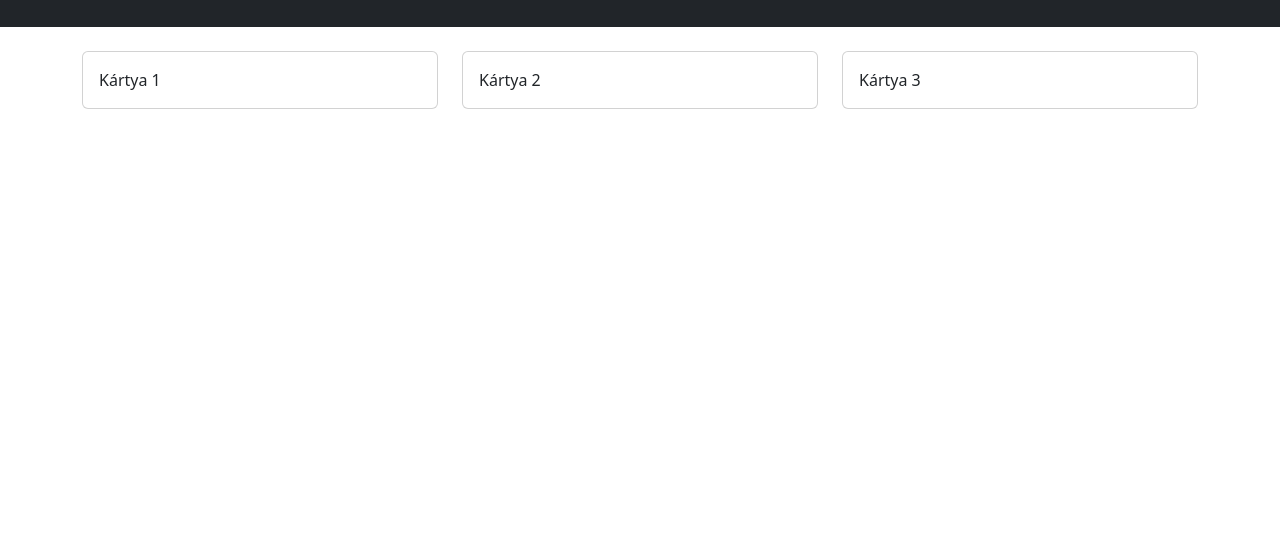
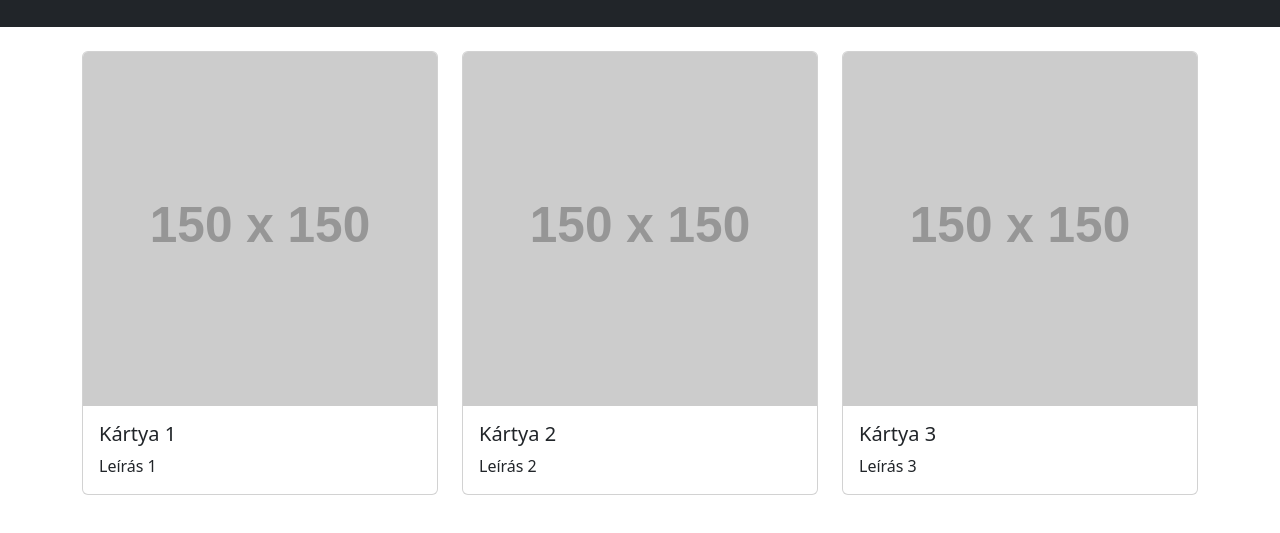
Before and after one commit to Petikevagyok123/web, a plain HTML site: page etterem.html in a window 1280 px wide. Shown: the part 77-610 px from the top of the page. Drawn offline with nearby package versions, Linux system fonts and the light colour scheme; placeholder pictures from the web are drawn by us.

Commit message:
etterem.html

```diff
--- a/etterem.html
+++ b/etterem.html
@@ -18,22 +18,28 @@
     <div class="row">
         <div class="col">
             <div class="card">
+                <img src="https://via.placeholder.com/150" class="card-img-top" alt="Kép 1">
                 <div class="card-body">
-                    Kártya 1
+                    <h5 class="card-title">Kártya 1</h5>
+                    <p class="card-text">Leírás 1</p>
                 </div>
             </div>
         </div>
         <div class="col">
             <div class="card">
+                <img src="https://via.placeholder.com/150" class="card-img-top" alt="Kép 2">
                 <div class="card-body">
-                    Kártya 2
+                    <h5 class="card-title">Kártya 2</h5>
+                    <p class="card-text">Leírás 2</p>
                 </div>
             </div>
         </div>
         <div class="col">
             <div class="card">
+                <img src="https://via.placeholder.com/150" class="card-img-top" alt="Kép 3">
                 <div class="card-body">
-                    Kártya 3
+                    <h5 class="card-title">Kártya 3</h5>
+                    <p class="card-text">Leírás 3</p>
                 </div>
             </div>
         </div>
```
